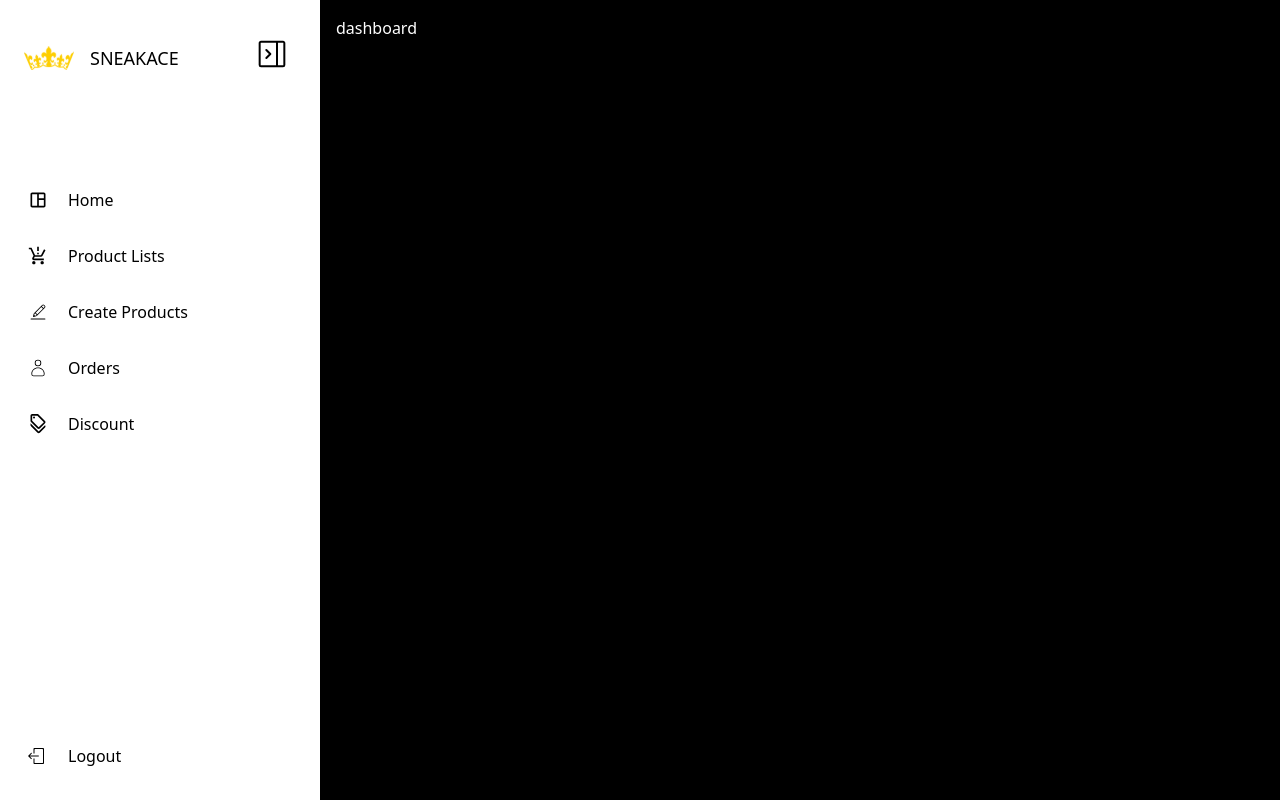
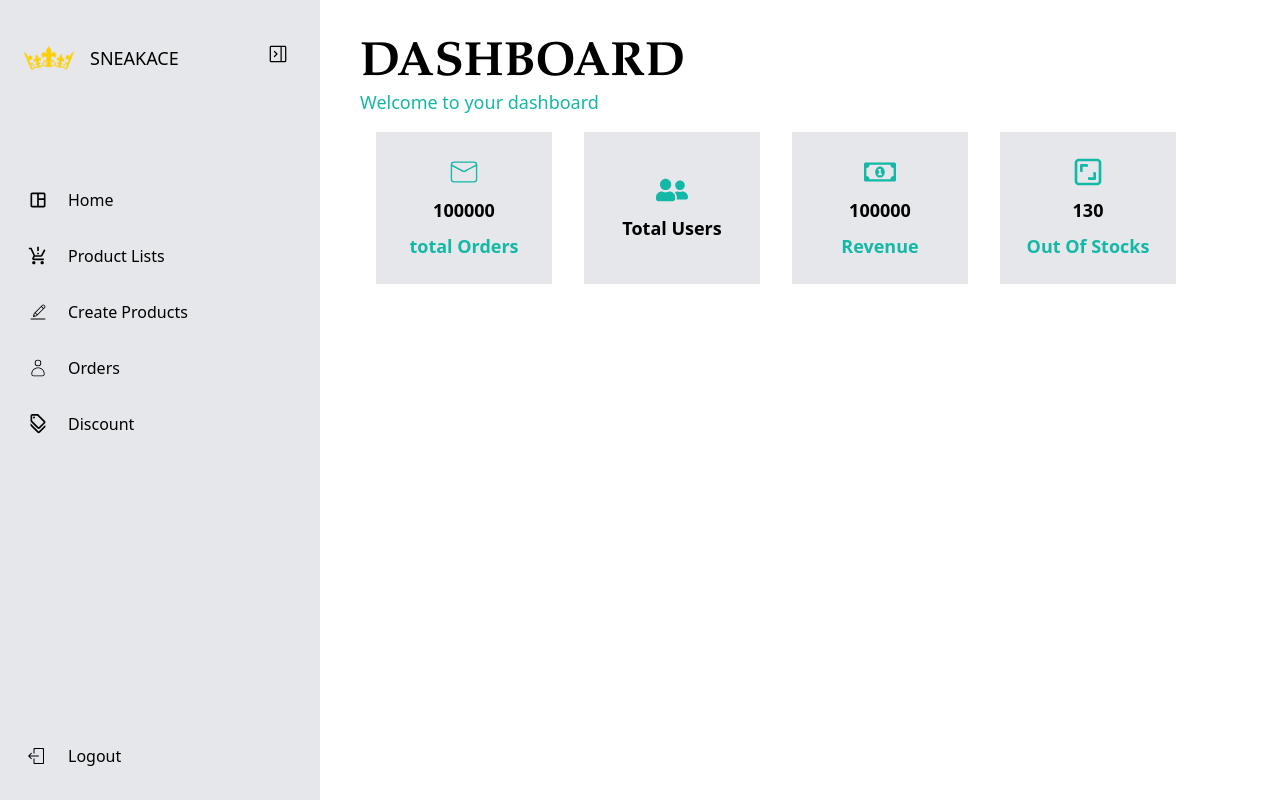
Before and after one commit to AnshuPathak-88825/sneakace, a Next.js app: page /admin in a window 1280 px wide. Built offline with nearby package versions, Linux system fonts and the light colour scheme.

Commit message:
create dashboard

```diff
--- /dev/null
+++ b/components/Admin_components/Dashboard.jsx
@@ -0,0 +1,42 @@
+import { CiMail } from "react-icons/ci";
+import { FaUserFriends } from "react-icons/fa";
+import { FaRegMoneyBillAlt } from "react-icons/fa";
+import { CgShutterstock } from "react-icons/cg";
+const Dashboard = () => {
+  return (
+    <div className="flex flex-col">
+      <div className="font-bold">
+        <h1>DASHBOARD</h1>
+      </div>
+      <div className="text-lg text-teal-500">Welcome to your dashboard</div>
+      <div className="flex flex-row flex-wrap">
+        <div className="h-35 w-1/5 bg-gray-200 m-4 flex flex-col justify-center items-center p-5 ">
+          <CiMail className="h-10 w-10 p-1 text-teal-500 text-teal-500" />
+          <div className="p-1 font-bold	text-lg text-black">100000</div>
+          <div className="p-1 font-bold	text-lg text-teal-500">total Orders</div>
+        </div>
+
+        <div className="h-35 w-1/5 bg-gray-200 m-4 flex flex-col justify-center items-center p-5 ">
+          <FaUserFriends className="h-10 w-10 p-1 text-teal-500" />
+          <div className="p-1 font-bold	text-lg text-black">Total Users</div>
+        </div>
+
+        <div className="h-35 w-1/5 bg-gray-200 m-4 flex flex-col justify-center items-center p-5 ">
+          <FaRegMoneyBillAlt className="h-10 w-10 p-1 font-bold	text-lg text-teal-500 text-teal-500" />
+          <div className="p-1 font-bold	text-lg text-black">100000</div>
+          <div className="p-1 font-bold	text-lg text-teal-500">Revenue</div>
+        </div>
+
+        <div className="h-35 w-1/5 bg-gray-200 m-4 flex flex-col justify-center items-center p-5 ">
+          <CgShutterstock className="h-10 w-10 p-1 font-bold	text-lg text-teal-500 text-teal-500" />
+          <div className="p-1 font-bold	text-lg text-black">130</div>
+          <div className="p-1 font-bold	text-lg text-teal-500">Out Of Stocks</div>
+        </div>
+
+      </div>
+
+    </div>
+  );
+};
+
+export default Dashboard;
--- a/components/Admin_components/Sidebar.jsx
+++ b/components/Admin_components/Sidebar.jsx
@@ -18,10 +18,15 @@ import React, { useState, useMemo } from "react";
 import { SlLogout } from "react-icons/sl";
 
 const menuItems = [
-  { id: 2, label: "Product Lists", icon: MdProductionQuantityLimits, link: "/posts" },
+  {
+    id: 2,
+    label: "Product Lists",
+    icon: MdProductionQuantityLimits,
+    link: "/posts",
+  },
   { id: 3, label: "Create Products ", icon: CiEdit, link: "/users" },
   { id: 4, label: "Orders", icon: CiUser, link: "/tutorials" },
-  {id:5,label:"Discount",icon:MdOutlineDiscount,link:"/cupon"}
+  { id: 5, label: "Discount", icon: MdOutlineDiscount, link: "/cupon" },
 ];
 
 const Sidebar = () => {
@@ -41,7 +46,7 @@ const Sidebar = () => {
   );
 
   const WrapperClasses = classNames(
-    "h-screen px-4 pt-8 pb-4 bg-light flex justify-between flex-col ",
+    "h-screen px-4 pt-8 pb-4 bg-gray-200 flex justify-between flex-col  ",
     {
       ["w-80"]: !toggleCollapse,
       ["w-20"]: toggleCollapse,
@@ -58,7 +63,7 @@ const Sidebar = () => {
     return classNames(
       "flex items-center cursor-pointer rounded w-full overflow-hidden whitespace-nowrap",
       {
-        "hover:bg-white": !toggleCollapse,
+        "hover:text-yellow-500": !toggleCollapse,
       }
     );
   };
@@ -96,16 +101,16 @@ const Sidebar = () => {
                   className={collapseIconClasses}
                   onClick={handleSidebarToggle}
                 >
-                  <GoSidebarCollapse className="w-8 h-8" />
+                  <GoSidebarCollapse className="w-5 h-5" />
                 </button>
               )}
             </div>
           </div>
         </div>
         <div className="flex flex-col items-start mt-24">
-          <div >
+          <div>
             <Link href="/admin">
-              <div className="flex py-4 px-3 items-center w-full h-full transition duration-300 ease-in-out hover:text-yellow-500">
+              <div className="flex py-4 px-3 items-center w-full h-full transition duration-300 ease-in-out ">
                 <div style={{ width: "2.5rem" }}>
                   <MdOutlineSpaceDashboard className="w-5 h-5" />
                 </div>
@@ -124,8 +129,8 @@ const Sidebar = () => {
           {menuItems.map(({ icon: Icon, ...menu }) => {
             const classes = getNavItemClasses(menu);
             return (
-              <div className={classes} key={menu.id} >
-                <Link href={menu.link} >
+              <div className={classes} key={menu.id}>
+                <Link href={menu.link}>
                   <div className="flex py-4 px-3 items-center w-full h-full transition duration-300 ease-in-out hover:text-yellow-500">
                     <div style={{ width: "2.5rem" }}>
                       <Icon className="w-5 h-5 " />
@@ -146,7 +151,11 @@ const Sidebar = () => {
           })}
         </div>
       </div>
-      <div className={`${getNavItemClasses({})} px-3 py-4 transition duration-300 ease-in-out hover:text-yellow-500`}>
+      <div
+        className={`${getNavItemClasses(
+          {}
+        )} px-3 py-4 transition duration-300 ease-in-out hover:text-yellow-500`}
+      >
         <div style={{ width: "2.5rem" }}>
           <SlLogout />
         </div>
--- a/pages/admin/index.jsx
+++ b/pages/admin/index.jsx
@@ -1,12 +1,13 @@
 import { FcGoogle } from "react-icons/fc";
 import Link from "next/link";
 import Sidebar from "../../components/Admin_components/Sidebar";
+import Dashboard from "../../components/Admin_components/Dashboard";
 
 const Admin = () => {
   return (
     <div className="h-screen flex flex-row justify-start">
       <Sidebar/>
-      <div className="bg-black flex-1 p-4 text-white ">dashboard</div>
+      <div className="flex-1 p-10  "><Dashboard/></div>
 
     </div>
   );
```
